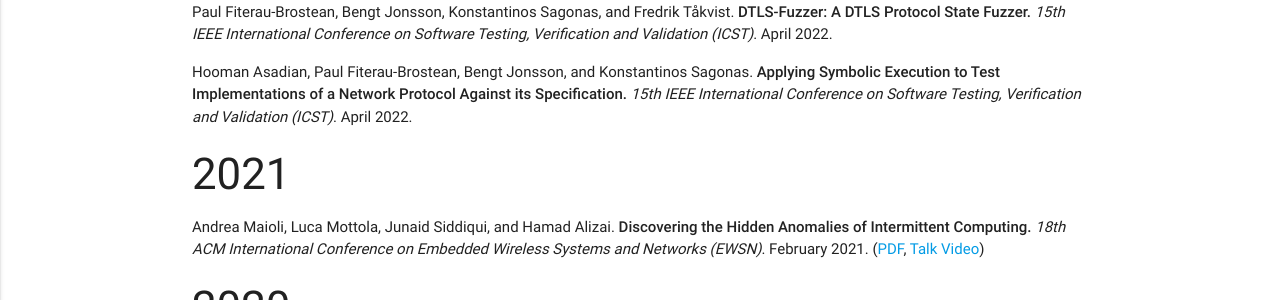
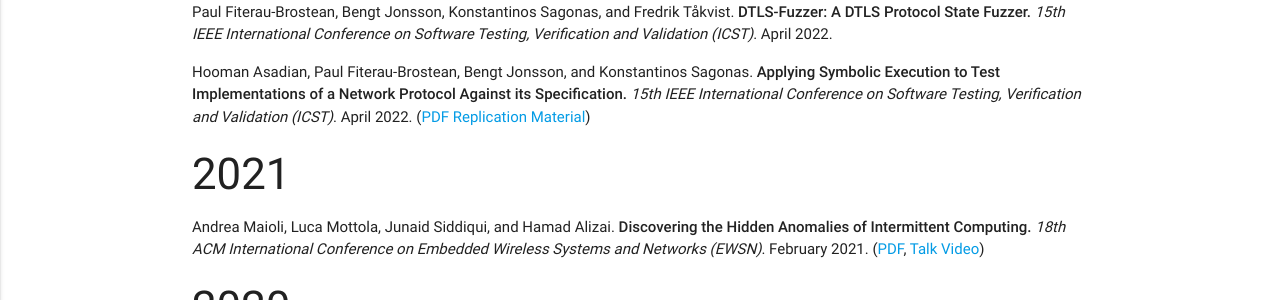
Before and after one commit to assist-project/assist-project.github.io, a Jekyll site: the page built from 03-publications.md, in a window 1280 px wide. Shown: the part 306-606 px from the top of the page. Built offline with Jekyll 4.4.1, drawn with Linux system fonts in a browser that asks for light colours.

Commit message:
Add the ICST'22 research paper

```diff
--- a/03-publications.md
+++ b/03-publications.md
@@ -10,7 +10,9 @@ permalink: /publications/
 
 - Paul Fiterau-Brostean, Bengt Jonsson, Konstantinos Sagonas, and Fredrik Tåkvist. **DTLS-Fuzzer: A DTLS Protocol State Fuzzer.** _15th IEEE International Conference on Software Testing, Verification and Validation (ICST)_. April 2022.
 
-- Hooman Asadian, Paul Fiterau-Brostean, Bengt Jonsson, and Konstantinos Sagonas. **Applying Symbolic Execution to Test Implementations of a Network Protocol Against its Specification.** _15th IEEE International Conference on Software Testing, Verification and Validation (ICST)_. April 2022.
+- Hooman Asadian, Paul Fiterau-Brostean, Bengt Jonsson, and Konstantinos Sagonas. **Applying Symbolic Execution to Test Implementations of a Network Protocol Against its Specification.** _15th IEEE International Conference on Software Testing, Verification and Validation (ICST)_. April 2022. ([PDF](papers/ApplyingSymExec@ICST-22.pdf) [Replication Material][ICST-22-replication-material])
+
+  [ICST-22-replication-material]: https://doi.org/10.5281/zenodo.5929867
 
 ### 2021
 
```
Also changed, not shown: 1 other file.
